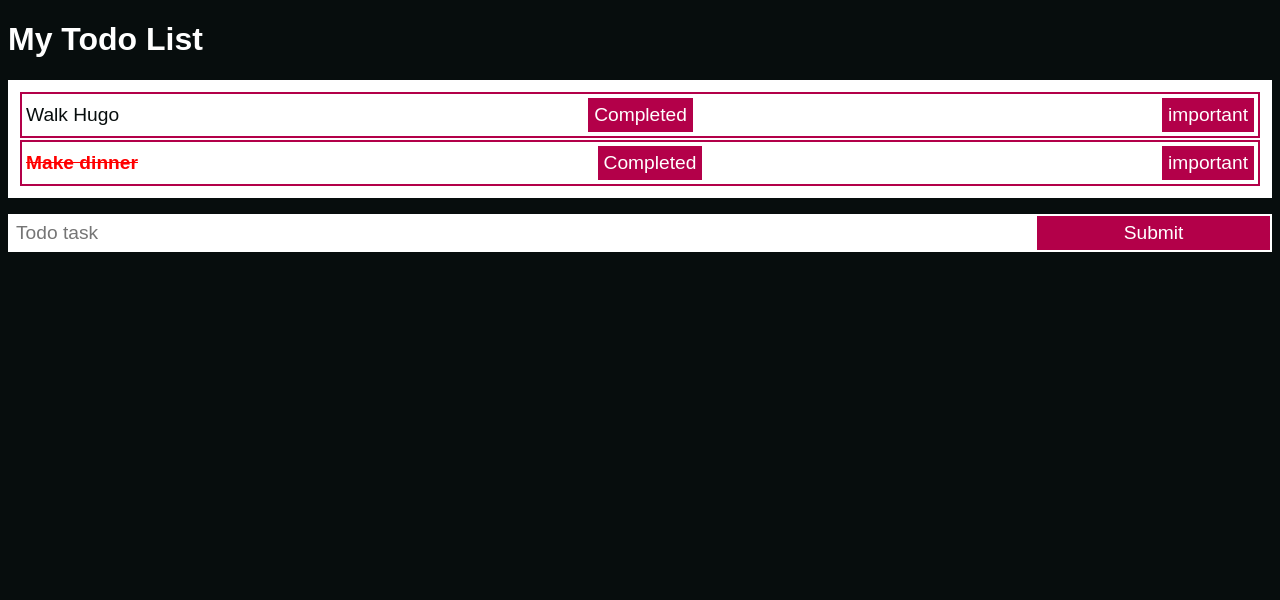
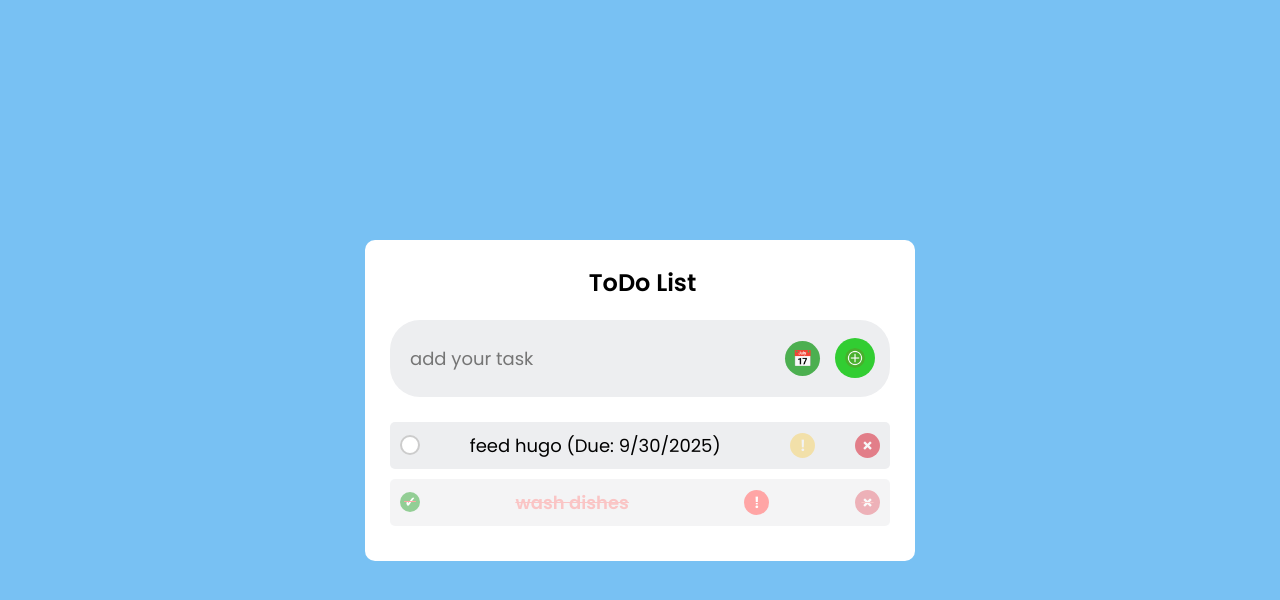
Before and after one commit to elspear/javascript-projects, a plain HTML site: page todo-list-starter/index.html in a window 1280 px wide. Drawn offline with Linux system fonts and the light colour scheme.

Commit message:
further functionality and css

```diff
--- a/todo-list-starter/index.html
+++ b/todo-list-starter/index.html
@@ -1,28 +1,43 @@
 <!DOCTYPE html>
-
 <html lang="en">
     <head>
-        <meta charset="utf-8" />
-        <meta
-            name="viewport"
-            content="width=device-width, initial-scale=1, shrink-to-fit=no"
-        />
+        <meta charset="utf-8">
+        <meta name="viewport" content="width=device-width, initial-scale=1, shrink-to-fit=no">
         <title>Todo List</title>
-        <link rel="stylesheet" href="styles.css" />
+        <link rel="stylesheet" href="styles.css">
     </head>
+    <body>
+        <div class="container">
+            <div class="todo-header">
+                <h2>ToDo List</h2>
+            </div>
+            <div class="todo-body">
+                <input
+                id="new-task-text"
+                type="text"
+                placeholder="add your task"
+                />
+                <button
+                id="calendar-btn"
+                class="calendar-button"
+                type="button"
+                onclick="openDatePicker()"
+                >📅</button>
+                <input
+                id="new-task-date"
+                type="date"
+                class="hidden-date-input"
+                />
+                <img
+                src="plus.png"
+                alt="+"
+                id="add-task"
+                onclick="addTask()"
+                />
+            </div>
+            <ul id="todo-list"></ul>
+        </div>
 
-    <body>
-        <h1>My Todo List</h1>
-        <ul id="todo-list"></ul>
-        <div id="new-task-input">
-            <input id="new-task-text" type="text" placeholder="Todo task" />
-            <input
-                id="new-task-button"
-                type="button"
-                value="Submit"
-                onclick="addTask()"
-            />
-        </div>
         <script src="script.js"></script>
     </body>
 </html>
--- a/todo-list-starter/script.js
+++ b/todo-list-starter/script.js
@@ -1,18 +1,26 @@
-let todoTasks = ["Walk Hugo", "Make dinner"];
+let todoTasks = ["feed hugo", "wash dishes"];
 let todoTaskStatus = [false, true];
 let todoTaskImportant = [false, true]; //track important tasks
+let todoTaskDueDates = ["2025-09-30", ""]; //track due dates
 
 
 const addTask = () => {
     const newTask = document.getElementById("new-task-text");
+    const newDate = document.getElementById("new-task-date");
     if (newTask.value) {
         todoTasks.push(newTask.value);
         todoTaskStatus.push(false);
-        todoTaskImportant.push(false); // new tasks marked as not important
-        newTask.value = "";
+        todoTaskImportant.push(false); // new tasks marked as not important by default
+        todoTaskDueDates.push(newDate.value || ""); // add due date or empty string if no due date
+        newTask.value = ""; // clear field
+        newDate.value = ""; // clear date field
         updateTodoList();
     }
+};
 
+// function to open the hidden date picker when calendar button is clicked
+const openDatePicker = () => {
+    document.getElementById("new-task-date").showPicker();
 };
 
 const updateTodoList = () => {
@@ -28,12 +36,18 @@ const updateTodoList = () => {
 const createNewTodoItemElement = (task, index) => {
     // create <p> element to store task description
     const newTodoTaskTextElement = document.createElement("p");
-    newTodoTaskTextElement.innerText = task;
+
+    // Add due date to task display if it exists
+    const dueDate = todoTaskDueDates[index];
+    if (dueDate) {
+        const formattedDate = new Date(dueDate).toLocaleDateString();
+        newTodoTaskTextElement.innerText = `${task} (Due: ${formattedDate})`;
+    } else {
+        newTodoTaskTextElement.innerText = task;
+    }
 
     // apply a CSS value to completed items
-    if (todoTaskStatus[index] === true) {
-        newTodoTaskTextElement.classList.add("complete");
-    }
+    // (Complete class now applied to entire li above)
 
     // apply a CSS value to important items
     if (todoTaskImportant[index] === true) {
@@ -42,25 +56,45 @@ const createNewTodoItemElement = (task, index) => {
 
     // create <li> element to contain the <p>
     const newToDoTaskElement = document.createElement("li");
-    newToDoTaskElement.appendChild(newTodoTaskTextElement);
 
-    // adding a button to mark each item as complete
-    const completeButtonElement = document.createElement("input");
-    completeButtonElement.type = "button";
-    completeButtonElement.value = "Completed";
+    // Apply complete class to entire li if completed
+    if (todoTaskStatus[index] === true) {
+        newToDoTaskElement.classList.add("complete");
+    }
+
+    // Apply important class to entire li if important
+    if (todoTaskImportant[index] === true) {
+        newToDoTaskElement.classList.add("important");
+    }
+
+    // adding a circle to mark each item as complete (ADD FIRST)
+    const completeButtonElement = document.createElement("div");
+    completeButtonElement.className = "complete-circle";
     completeButtonElement.onclick = function () {
         toggleComplete(index);
     };
     newToDoTaskElement.appendChild(completeButtonElement);
 
-    // button to mark importance
-    const importantButtonElement = document.createElement("input");
-    importantButtonElement.type = "button";
-    importantButtonElement.value = "important";
+    // THEN add the task text
+    newToDoTaskElement.appendChild(newTodoTaskTextElement);
+
+    // exclamation mark to mark importance
+    const importantButtonElement = document.createElement("div");
+    importantButtonElement.className = "important-mark";
+    importantButtonElement.innerHTML = "!";
     importantButtonElement.onclick = function () {
         toggleImportant(index);
     };
     newToDoTaskElement.appendChild(importantButtonElement);
+
+    // delete button to remove the task
+    const deleteButtonElement = document.createElement("div");
+    deleteButtonElement.className = "delete-button";
+    deleteButtonElement.innerHTML = "×";
+    deleteButtonElement.onclick = function () {
+        deleteTask(index);
+    };
+    newToDoTaskElement.appendChild(deleteButtonElement);
 
     return newToDoTaskElement;
 
@@ -80,4 +114,17 @@ const toggleImportant = (index) => {
     updateTodoList();
 }
 
+const deleteTask = (index) => {
+    todoTasks.splice(index, 1);
+    todoTaskStatus.splice(index, 1);
+    todoTaskImportant.splice(index, 1);
+    todoTaskDueDates.splice(index, 1);
+    updateTodoList();
+};
+
 updateTodoList();
+
+const clearList = () => {
+    todoTasks = [];
+    updateTodoList();
+};
--- a/todo-list-starter/styles.css
+++ b/todo-list-starter/styles.css
@@ -1,59 +1,238 @@
-body {
-    background-color: #070d0d;
-    font-family: sans-serif;
-    color: #fff;
+@import url("https://fonts.googleapis.com/css2?family=Poppins:wght@400;500;600&display=swap");
+* {
+    margin: 0;
+    padding: 0;
+    font-family: "Poppins", sans-serif;
+    box-sizing: border-box;
 }
 
-ul {
+body {
+    background: #78c1f3;
+    min-height: 100vh;
+    display: flex;
+    align-items: center;
+    justify-content: center;
+}
+
+.container {
+    background: white;
+    padding: 25px;
+    width: 550px;
+    border-radius: 10px;
+}
+
+.todo-header {
+    display: flex;
+    align-items: center;
+    margin-bottom: 20px;
+    padding-left: 5px;
+    justify-content: center;
+}
+
+.todo-body {
+    display: flex;
+    align-items: center;
+    background: #edeef0;
+    border-radius: 30px;
+    padding: 10px 15px;
+    margin-bottom: 25px;
+    gap: 10px;
+    width: 100%;
+    box-sizing: border-box;
+}
+
+.todo-body input[type="text"] {
+    flex: 3;
+    border: none;
+    outline: none;
+    background: transparent;
+    padding: 15px 5px;
+    font-size: 18px;
+    min-width: 0; /* Allows flex item to shrink below content size */
+}
+
+/* custom calendar button */
+.calendar-button {
+    flex: 0 0 auto;
+    background: #4CAF50;
+    border: none;
+    border-radius: 50%;
+    width: 35px;
+    height: 35px;
+    cursor: pointer;
+    display: flex;
+    align-items: center;
+    justify-content: center;
+    font-size: 16px;
+    color: white;
+    transition: all 0.3s ease;
+    margin: 0 5px;
+}
+
+.calendar-button:hover {
+    background: #45a049;
+    transform: scale(1.1);
+}
+
+/* hidden date input */
+.hidden-date-input {
+    position: absolute;
+    visibility: hidden;
+    opacity: 0;
+    pointer-events: none;
+}
+
+.todo-body img {
+    cursor: pointer;
+    border-radius: 50%;
+    height: 40px;
+    width: 40px;
     padding: 10px;
-    background-color: #fff;
+    background: limegreen;
+    flex-shrink: 0; /* Prevents button from shrinking */
+}
+
+ul li {
+    list-style: none;
+    font-size: 18px;
+    cursor: pointer;
+    padding: 10px;
 }
 
 li {
     display: flex;
+    align-items: center;
     justify-content: space-between;
-    align-items: center;
-    border: 2px solid #b30049;
-    padding: 2px;
-    margin: 2px;
-    color: #070d0d;
-    font-size: 1.2rem;
-}
-
-p {
-    margin: 2px;
-}
-
-#new-task-input {
-    display: flex;
-    width: 100%;
-    justify-content: space-between;
-    background-color: #fff;
-}
-
-input {
-    font-size: 1.2rem;
-    border: 2px solid #fff;
-    padding: 6px;
-}
-
-input[type="text"] {
-    flex-basis: 80%;
-}
-input[type="button"]#new-task-button {
-    flex-grow: 1;
-}
-
-input[type="button"] {
-    background: #b30049;
-    color: #fff;
+    background: #edeef0;
+    margin-bottom: 10px;
+    border-radius: 5px;
 }
 
 .complete {
     text-decoration: line-through;
+    opacity: 0.6;
+}
+
+.complete p {
+    text-decoration: line-through;
+    opacity: 0.6;
 }
 
 .important {
     font-weight: bold;
-    color: red;
+    color: #ff6b6b;
 }
+
+/* circle checkbox styling */
+.complete-circle {
+    width: 20px;
+    height: 20px;
+    border: 2px solid #ccc;
+    border-radius: 50%;
+    cursor: pointer;
+    margin-right: 10px;
+    background-color: white;
+    transition: all 0.3s ease;
+    flex-shrink: 0;
+    display: flex;
+    align-items: center;
+    justify-content: center;
+    position: relative;
+}
+
+.complete-circle:hover {
+    border-color: #4CAF50;
+}
+
+/* when parent li has .complete class, style the circle */
+.complete .complete-circle {
+    background-color: #4CAF50;
+    border-color: #4CAF50;
+}
+
+.complete .complete-circle::after {
+    content: "✓";
+    color: white;
+    font-weight: bold;
+    font-size: 14px;
+}
+
+/* important exclamation mark styling */
+.important-mark {
+    width: 25px;
+    height: 25px;
+    border-radius: 50%;
+    cursor: pointer;
+    margin-left: 30px;
+    background-color: #ffc107;
+    color: white;
+    display: flex;
+    align-items: center;
+    justify-content: center;
+    font-weight: bold;
+    font-size: 16px;
+    transition: all 0.3s ease;
+    flex-shrink: 0;
+    opacity: 0.3; /* Default: faded out when not important */
+}
+
+.important-mark:hover {
+    opacity: 1;
+    background-color: #ff9800;
+}
+
+/* when parent li has important task, make exclamation mark visible */
+.important .important-mark {
+    opacity: 1;
+    background-color: #ff6b6b;
+}
+
+/* delete button styling */
+.delete-button {
+    width: 25px;
+    height: 25px;
+    border-radius: 50%;
+    cursor: pointer;
+    margin-left: 0px;
+    background-color: #dc3545;
+    color: white;
+    display: flex;
+    align-items: center;
+    justify-content: center;
+    font-weight: bold;
+    font-size: 18px;
+    transition: all 0.3s ease;
+    flex-shrink: 0;
+    opacity: 0.6;
+}
+
+.delete-button:hover {
+    opacity: 1;
+    background-color: #c82333;
+    transform: scale(1.1);
+}
+
+/* style for task buttons */
+li input[type="button"] {
+    background: #4CAF50;
+    color: white;
+    border: none;
+    padding: 5px 10px;
+    border-radius: 3px;
+    cursor: pointer;
+    margin-left: 5px;
+    font-size: 12px;
+}
+
+li input[type="button"]:hover {
+    background: #45a049;
+}
+
+/* important button styling */
+li input[value="important"] {
+    background: #ff6b6b;
+}
+
+li input[value="important"]:hover {
+    background: #ff5252;
+}
```
Also changed, not shown: todo-list-starter/plus.png (added).
